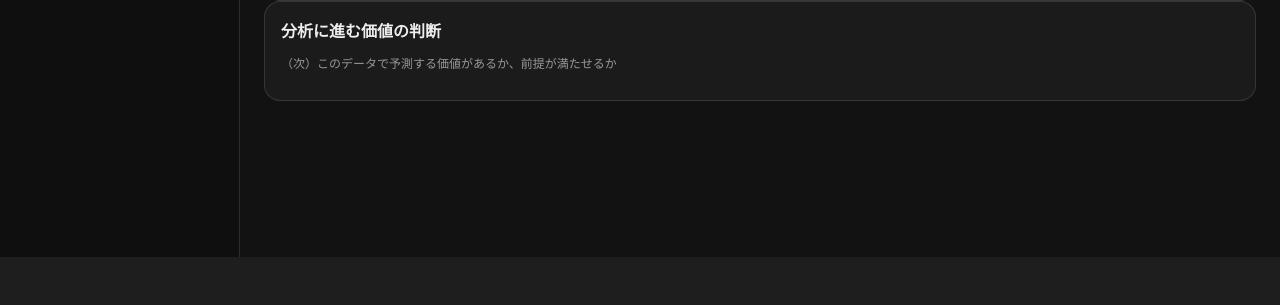
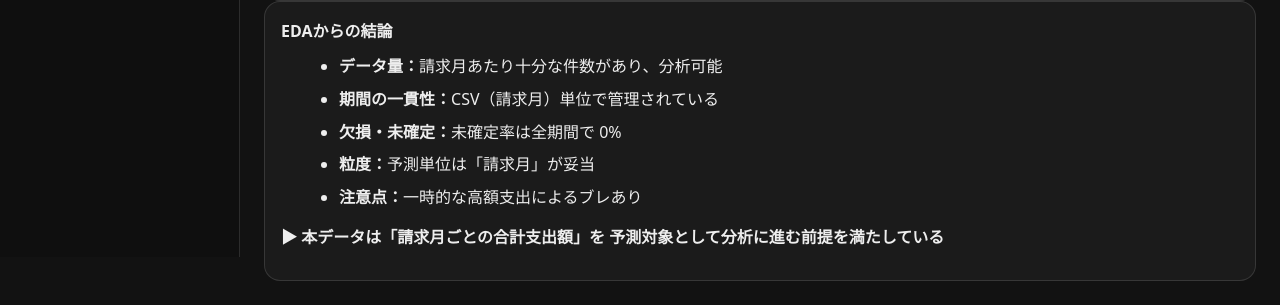
Before and after one commit to yoshimu-urami-nats/kakeibo-analytics-app, a Django app: page /eda/ in a window 1280 px wide. Shown: the part 543-848 px from the top of the page. Before the commit the page ends 800 px from the top, so only its background shows below. Run offline with Django 5.2, Linux system fonts and the light colour scheme; the visitor is signed in with stand-in values (Sample User, id 1); data that the repository does not hold is empty.

Commit message:
結論追加

```diff
--- a/account/templates/account/eda.html
+++ b/account/templates/account/eda.html
@@ -102,7 +102,20 @@
 </div>
 
 <div class="card">
-  <h2 class="h2">分析に進む価値の判断</h2>
-  <p class="muted">（次）このデータで予測する価値があるか、前提が満たせるか</p>
+  <h2 class="h2">EDAからの結論</h2>
+
+  <ul class="eda-conclusion">
+    <li><strong>データ量：</strong>請求月あたり十分な件数があり、分析可能</li>
+    <li><strong>期間の一貫性：</strong>CSV（請求月）単位で管理されている</li>
+    <li><strong>欠損・未確定：</strong>未確定率は全期間で 0%</li>
+    <li><strong>粒度：</strong>予測単位は「請求月」が妥当</li>
+    <li><strong>注意点：</strong>一時的な高額支出によるブレあり</li>
+  </ul>
+
+  <p class="eda-decision">
+    ▶ 本データは「請求月ごとの合計支出額」を
+    予測対象として分析に進む前提を満たしている
+  </p>
 </div>
+
 {% endblock %}
--- a/static/app_min.css
+++ b/static/app_min.css
@@ -972,3 +972,14 @@ h1{ margin: 0 0 0px; font-size: 26px; }
   pointer-events: none;
   filter: grayscale(.2);
 }
+
+/* EDAページ */
+.eda-conclusion {
+  margin-left: 1.2em;
+  line-height: 1.8;
+}
+
+.eda-decision {
+  margin-top: 12px;
+  font-weight: bold;
+}
```
